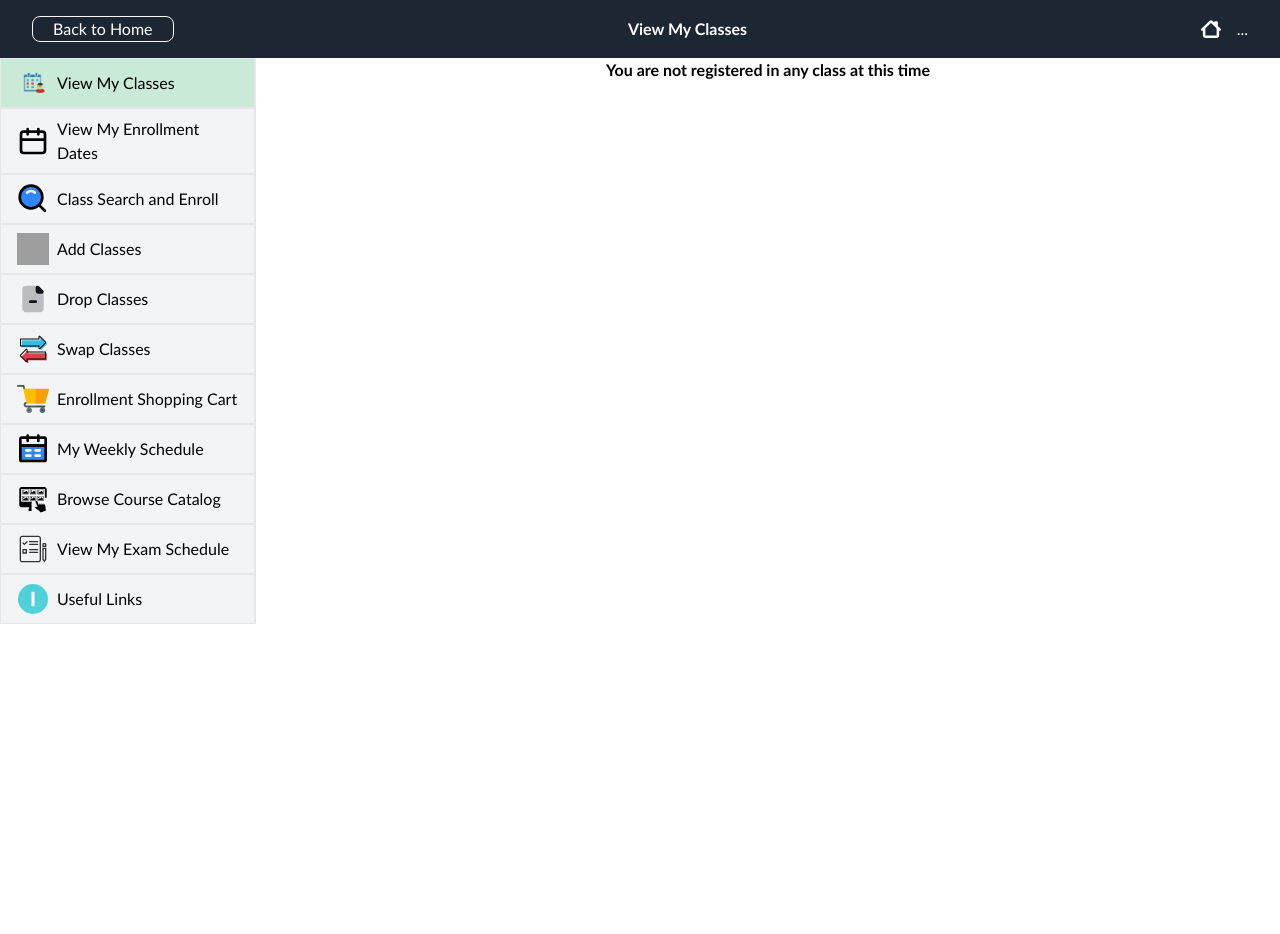
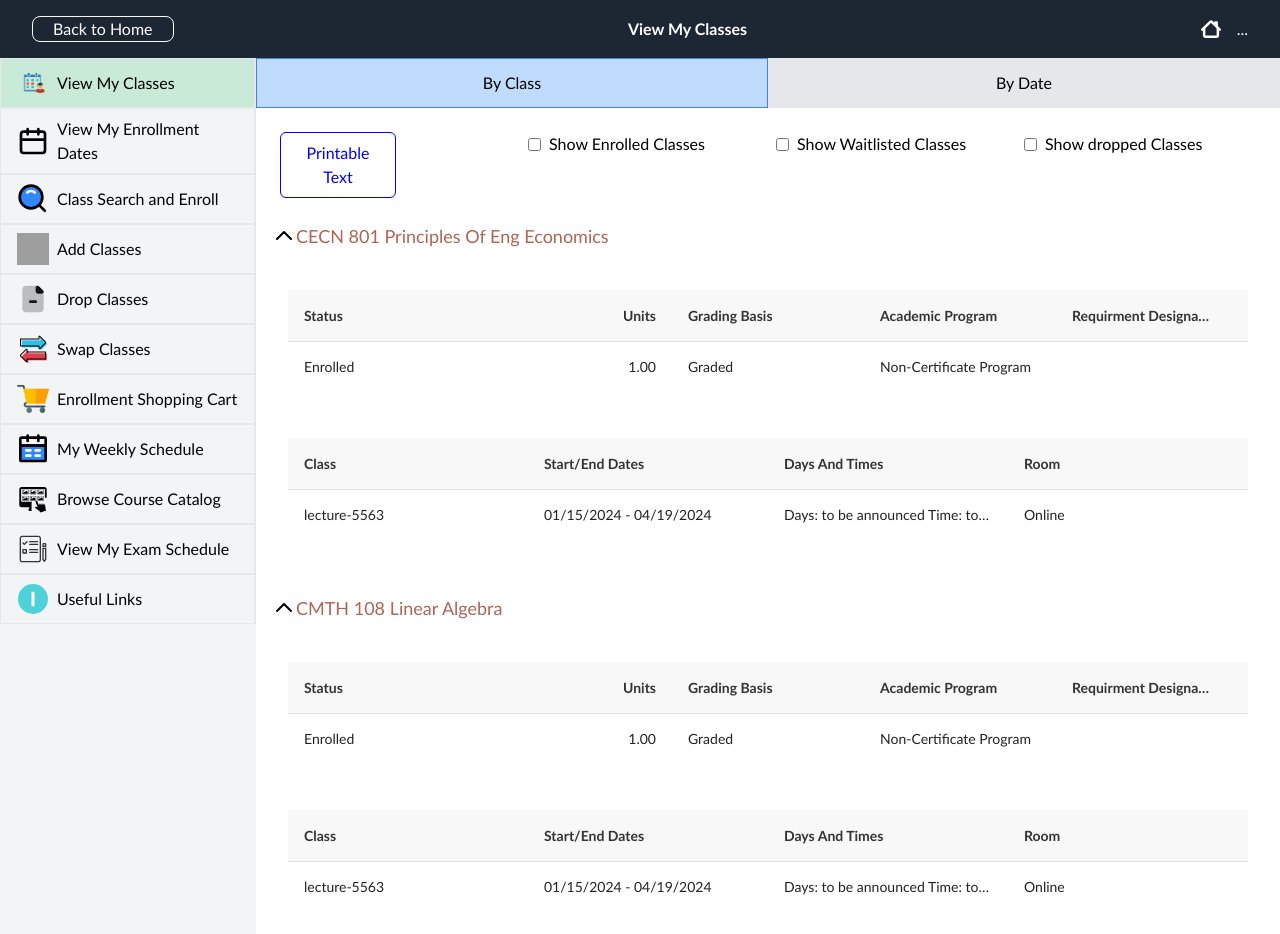
Before and after one commit to AnnasAhmed1/student-management-system, a React (Create React App) app: page /class in a window 1280 px wide. Shown: the top 934 px of the page. Before the commit the page ends 800 px from the top, so only its background shows below. Built offline with nearby package versions, Linux system fonts and the light colour scheme; grey boxes are pictures that could not be loaded.

Commit message:
classes-new-design

```diff
--- /dev/null
+++ b/src/components/Accordion.jsx
@@ -0,0 +1,46 @@
+import React, { useState } from "react";
+import TabsTable from "./TabsTable";
+import TabsTable1 from "./TabsTable1";
+import PSm from "./paragraphs/P_Sm";
+
+const Accordion = (props) => {
+  const [isOpen, setIsOpen] = useState(true);
+
+  const toggleAccordion = () => {
+    setIsOpen(!isOpen);
+  };
+
+  return (
+    <div className=" my-4  overflow-hidden">
+      <div
+        className="flex justify-start items-center  cursor-pointer"
+        onClick={toggleAccordion}
+      >
+        <svg
+          className={`w-6 h-6 ${isOpen ? "transform rotate-180" : ""}`}
+          fill="none"
+          viewBox="0 0 24 24"
+          stroke="currentColor"
+        >
+          <path
+            strokeLinecap="round"
+            strokeLinejoin="round"
+            strokeWidth="2"
+            d="M19 9l-7 7-7-7"
+          />
+        </svg>
+        <span className="text-lg">
+          <PSm styles={"text-textcol2"}>{props.title} </PSm>
+        </span>
+      </div>
+      {isOpen && (
+        <div className="p-4">
+          <TabsTable />
+          <TabsTable1 />
+        </div>
+      )}
+    </div>
+  );
+};
+
+export default Accordion;
--- /dev/null
+++ b/src/components/Tab1.jsx
@@ -0,0 +1,40 @@
+import React from 'react'
+
+import Accordion from './Accordion'
+
+const Tab1 = () => {
+  return (
+    <div><div className="flex flex-wrap">
+    <div className="w-full sm:w-1/2 md:w-1/4 lg:w-1/4 xl:w-1/4 p-2">
+      <button className="w-1/2 bg-white border mr-auto border-color3 rounded-md py-2 px-4 text-color3 hover:bg-color3 hover:text-white">
+        Printable Text
+      </button>
+    </div>
+    <div className="w-full sm:w-1/2 md:w-1/4 lg:w-1/4 xl:w-1/4 p-2">
+      <label className="flex items-center">
+        <input type="checkbox" className="form-checkbox mr-2" />
+        Show Enrolled Classes
+      </label>
+    </div>
+    <div className="w-full sm:w-1/2 md:w-1/4 lg:w-1/4 xl:w-1/4 p-2">
+      <label className="flex items-center">
+        <input type="checkbox" className="form-checkbox mr-2" />
+        Show Waitlisted Classes
+      </label>
+    </div>
+    <div className="w-full sm:w-1/2 md:w-1/4 lg:w-1/4 xl:w-1/4 p-2">
+      <label className="flex items-center">
+        <input type="checkbox" className="form-checkbox mr-2" />
+        Show dropped Classes
+      </label>
+    </div>
+  </div>
+
+  <Accordion title={'CECN 801 Principles Of Eng Economics'}/>
+
+  <Accordion title={'CMTH 108 Linear Algebra'}/>
+  </div>
+  )
+}
+
+export default Tab1
--- /dev/null
+++ b/src/components/Tabs.jsx
@@ -0,0 +1,43 @@
+import React, { useState } from "react";
+import Tab1 from "./Tab1";
+
+const Tabs = () => {
+  const [activeTab, setActiveTab] = useState(1);
+
+  const handleTabClick = (tabNumber) => {
+    setActiveTab(tabNumber);
+  };
+
+  return (
+    <div className="w-full">
+      <div className="flex">
+        <button
+          className={`w-1/2 p-3 text-center ${
+            activeTab === 1
+              ? "bg-blue-200 text-white/ border border-blue-500"
+              : "bg-gray-200 border  text-textcol"
+          }`}
+          onClick={() => handleTabClick(1)}
+        >
+          By Class
+        </button>
+        <button
+          className={`w-1/2 p-3 text-center ${
+            activeTab === 2
+              ? "bg-blue-200 text-white/ border border-blue-500"
+              : "bg-gray-200 border  text-textcol"
+          }`}
+          onClick={() => handleTabClick(2)}
+        >
+          By Date
+        </button>
+      </div>
+      <div className="p-4">
+        {activeTab === 1 && <Tab1 />}
+        {activeTab === 2 && <Tab1 />}
+      </div>
+    </div>
+  );
+};
+
+export default Tabs;
--- /dev/null
+++ b/src/components/TabsTable.jsx
@@ -0,0 +1,88 @@
+import React from 'react';
+import DataTable from 'react-data-table-component';
+
+const columns = [
+  {
+    name: 'Status',
+    selector: row => row.status,
+    sortable: true,
+  },
+  {
+    name: 'Units',
+    selector: row => row.units,
+    sortable: true,
+    right: true,
+  },
+  {
+    name: 'Grading Basis',
+    selector: row => row.grading,
+    left:true,
+  },
+  {
+    name: 'Academic Program',
+    selector: row => row.academic,
+    sortable: true,
+
+  },
+  {
+    name: 'Requirment Designation',
+    selector: row => row.requirement,
+    sortable: true,
+  },
+
+];
+
+const data = [
+  {
+    status: 'Enrolled',
+    units: '1.00',
+    grading: 'Graded',
+    academic: 'Non-Certificate Program',
+    requirement: '',
+    // More data fields if needed
+  },
+  // ...other rows
+];
+
+const customStyles = {
+  headCells: {
+    style: {
+      backgroundColor: '#f8f8f8', // Light gray background
+      color: '#333', // Dark text color
+      fontSize: '14px',
+      fontWeight:'bold',
+    },
+  },
+  cells: {
+    style: {
+      fontSize: '14px',
+      // Apply more styles as needed to match the screenshot
+    },
+  },
+  rows: {
+    style: {
+      '&:hover': {
+        cursor: 'pointer',
+        backgroundColor: '#f6f8fa', // Light gray background for hover
+      },
+    },
+  },
+};
+
+const TabsTable = () => (
+  <div className='py-6'>
+    <DataTable
+
+      columns={columns}
+      data={data}
+      customStyles={customStyles}
+
+      // Add highlightOnHover and pointerOnHover for hover effect
+      highlightOnHover
+      pointerOnHover
+    />
+
+  </div>
+);
+
+export default TabsTable;
--- /dev/null
+++ b/src/components/TabsTable1.jsx
@@ -0,0 +1,83 @@
+import React from 'react';
+import DataTable from 'react-data-table-component';
+
+const columns = [
+  {
+    name: 'Class',
+    selector: row => row.class,
+    sortable: true,
+  },
+  {
+    name: 'Start/End Dates',
+    selector: row => row.dates,
+
+  },
+  {
+    name: 'Days And Times',
+    selector: row => row.days,
+
+  },
+  {
+    name: 'Room',
+    selector: row => row.room,
+
+
+  },
+
+
+];
+
+const data = [
+  {
+    class: 'lecture-5563',
+    dates: '01/15/2024 - 04/19/2024',
+    days: 'Days: to be announced Time: to be anounced',
+    room: 'Online',
+
+    // More data fields if needed
+  },
+  // ...other rows
+];
+
+const customStyles = {
+  headCells: {
+    style: {
+      backgroundColor: '#f8f8f8', // Light gray background
+      color: '#333', // Dark text color
+      fontSize: '14px',
+      fontWeight:'bold',
+    },
+  },
+  cells: {
+    style: {
+      fontSize: '14px',
+      // Apply more styles as needed to match the screenshot
+    },
+  },
+  rows: {
+    style: {
+      '&:hover': {
+        cursor: 'pointer',
+        backgroundColor: '#f6f8fa', // Light gray background for hover
+      },
+    },
+  },
+};
+
+const TabsTable1 = () => (
+  <div className='py-6'>
+    <DataTable
+
+      columns={columns}
+      data={data}
+      customStyles={customStyles}
+
+      // Add highlightOnHover and pointerOnHover for hover effect
+      highlightOnHover
+      pointerOnHover
+    />
+
+  </div>
+);
+
+export default TabsTable1;
--- /dev/null
+++ b/src/components/ViewClass.jsx
@@ -0,0 +1,12 @@
+import React from 'react'
+
+import Tabs from '../../components/Tabs'
+const ViewClass = () => {
+  return (
+    <div className=''>
+     <Tabs/>
+    </div>
+  )
+}
+
+export default ViewClass
--- a/src/pages/Class/ViewClass.jsx
+++ b/src/pages/Class/ViewClass.jsx
@@ -1,11 +1,12 @@
-import React from 'react'
-import H3 from '../../components/headings/H3'
+import React from "react";
+
+import Tabs from "../../components/Tabs";
 const ViewClass = () => {
   return (
-    <div className='text-center'>
-        <H3>You are not registered in any class at this time</H3>
+    <div className="">
+      <Tabs />
     </div>
-  )
-}
+  );
+};
 
-export default ViewClass
+export default ViewClass;
```
Also changed, not shown: 12 other files (tests, documents, lock files or other folders).
